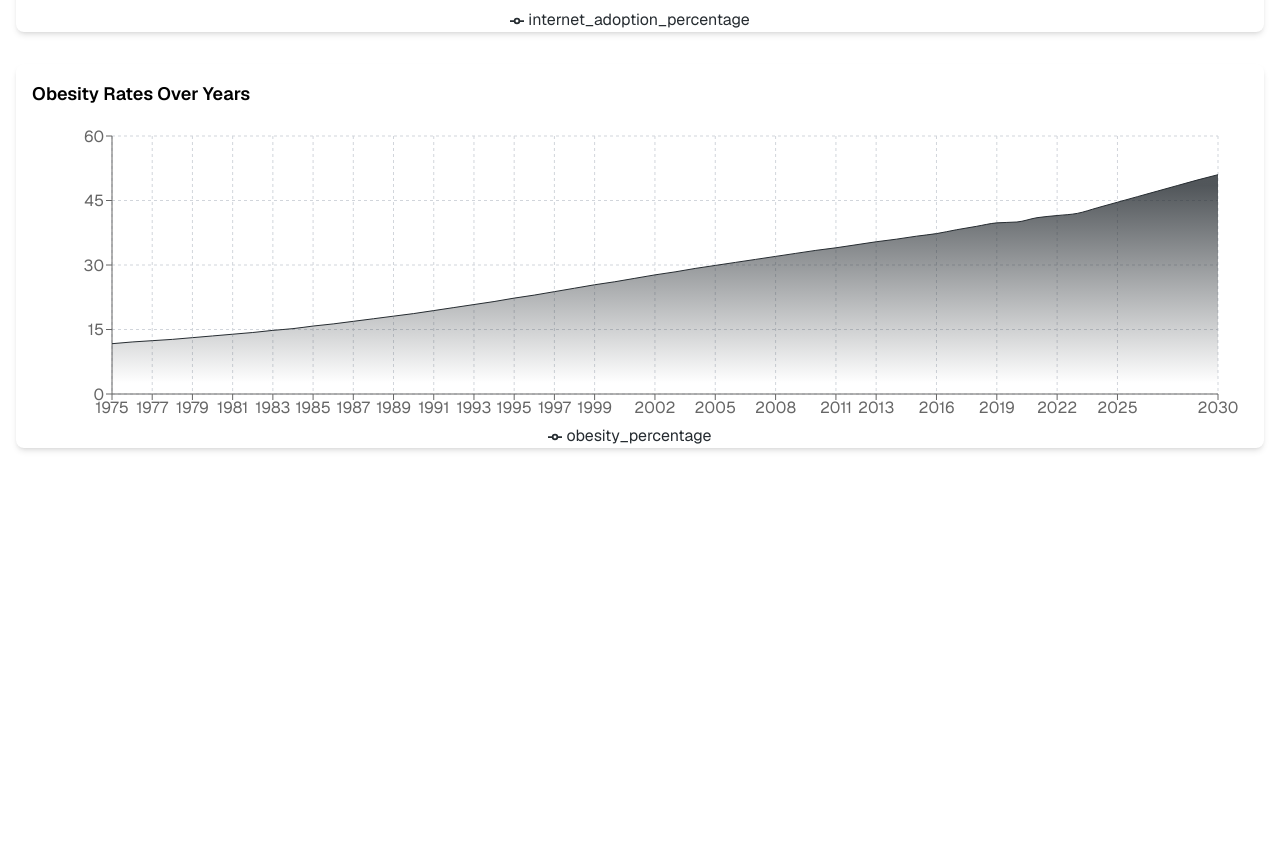
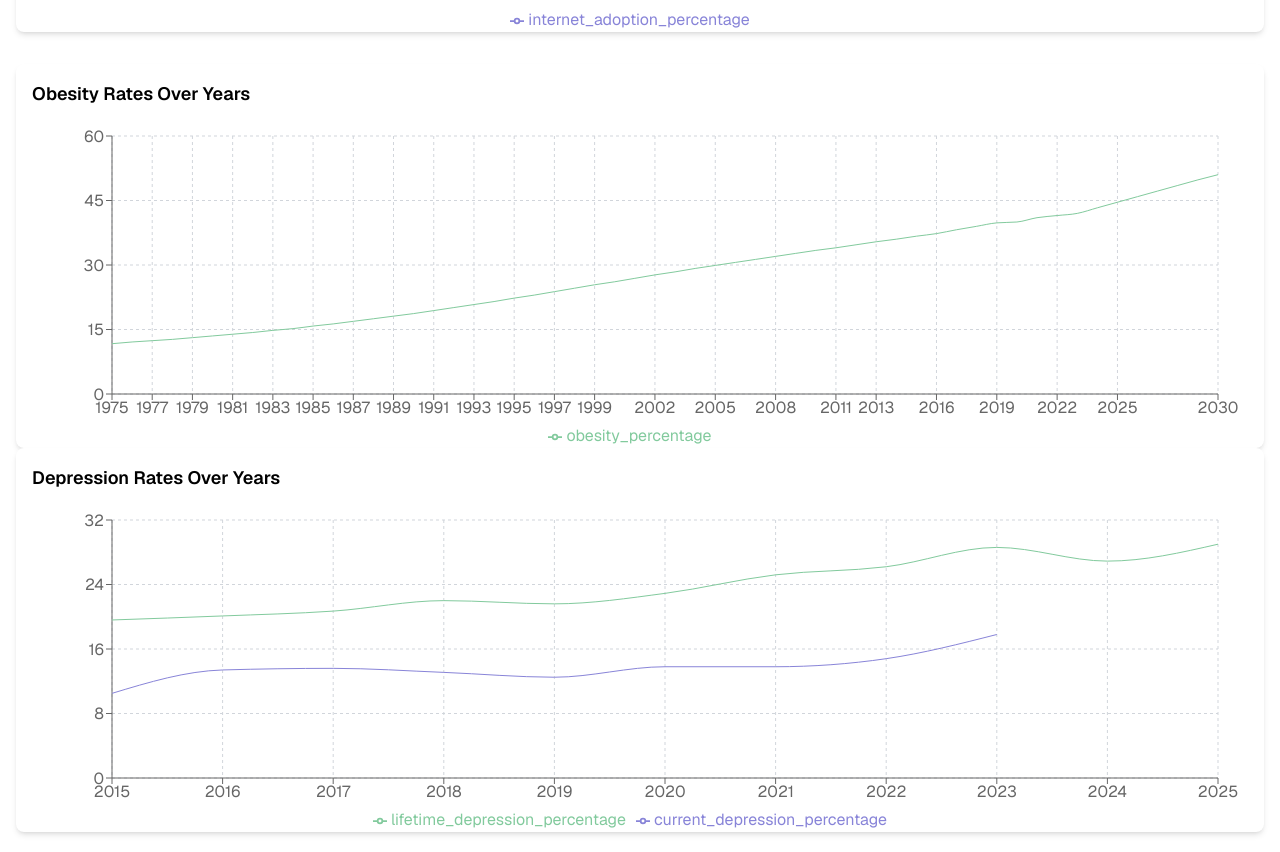
Before and after one commit to ParkerRex/crazyhealthstats.com, a Next.js app: page / in a window 1280 px wide. Shown: the part 412-1264 px from the top of the page. Before the commit the page ends 880 px from the top, so only its background shows below. Built offline with nearby package versions, Linux system fonts and the light colour scheme.

Commit message:
feat: depression chart

```diff
--- /dev/null
+++ b/public/data/depression.json
@@ -0,0 +1,57 @@
+[
+  {
+    "year": 2015,
+    "lifetime_depression_percentage": 19.6,
+    "current_depression_percentage": 10.5
+  },
+  {
+    "year": 2016,
+    "lifetime_depression_percentage": 20.1,
+    "current_depression_percentage": 13.4
+  },
+  {
+    "year": 2017,
+    "lifetime_depression_percentage": 20.7,
+    "current_depression_percentage": 13.6
+  },
+  {
+    "year": 2018,
+    "lifetime_depression_percentage": 22.0,
+    "current_depression_percentage": 13.1
+  },
+  {
+    "year": 2019,
+    "lifetime_depression_percentage": 21.6,
+    "current_depression_percentage": 12.5
+  },
+  {
+    "year": 2020,
+    "lifetime_depression_percentage": 22.9,
+    "current_depression_percentage": 13.8
+  },
+  {
+    "year": 2021,
+    "lifetime_depression_percentage": 25.2,
+    "current_depression_percentage": 13.8
+  },
+  {
+    "year": 2022,
+    "lifetime_depression_percentage": 26.2,
+    "current_depression_percentage": 14.8
+  },
+  {
+    "year": 2023,
+    "lifetime_depression_percentage": 28.6,
+    "current_depression_percentage": 17.8
+  },
+  {
+    "year": 2024,
+    "lifetime_depression_percentage": 26.9,
+    "current_depression_percentage": null
+  },
+  {
+    "year": 2025,
+    "lifetime_depression_percentage": 29.0,
+    "current_depression_percentage": null
+  }
+]
--- a/src/app/page.tsx
+++ b/src/app/page.tsx
@@ -8,16 +8,20 @@ import { fetchClientData } from '../utils/fetchData';
 export default function Home() {
   const [internetAdoptionData, setInternetAdoptionData] = useState([]);
   const [obesityData, setObesityData] = useState([]);
+  const [depressionData, setDepressionData] = useState([]);
 
   useEffect(() => {
     async function fetchData() {
       try {
         const internetData = await fetchClientData('/data/internet_adoption.json');
         const obesityData = await fetchClientData('/data/obesity.json');
+        const depressionData = await fetchClientData('/data/depression.json');
         console.log('Internet Adoption Data:', internetData);
         console.log('Obesity Data:', obesityData);
+        console.log('Depression Data:', depressionData);
         setInternetAdoptionData(internetData);
         setObesityData(obesityData);
+        setDepressionData(depressionData);
       } catch (error) {
         console.error('Failed to fetch data:', error);
       }
@@ -31,21 +35,34 @@ export default function Home() {
       <section className="mb-8">
         <LineChartHero
           data={internetAdoptionData}
-          categories={['internet_adoption_percentage']}
+          lines={[{ key: 'internet_adoption_percentage', color: '#8884d8' }]}
           legend={true}
           xAxisLabel="Year"
-          yAxisLabel={null} // Set to null if you don't want any label
+          yAxisLabel="Percentage"
           title="Internet Adoption Over Years"
         />
       </section>
       <section>
         <LineChartHero
           data={obesityData}
-          categories={['obesity_percentage']}
+          lines={[{ key: 'obesity_percentage', color: '#82ca9d' }]}
           legend={true}
           xAxisLabel="Year"
-          yAxisLabel={null} // Set to null if you don't want any label
+          yAxisLabel="Percentage"
           title="Obesity Rates Over Years"
+        />
+      </section>
+      <section>
+        <LineChartHero
+          data={depressionData}
+          lines={[
+            { key: 'lifetime_depression_percentage', color: '#82ca9d' },
+            { key: 'current_depression_percentage', color: '#8884d8' }
+          ]}
+          legend={true}
+          xAxisLabel="Year"
+          yAxisLabel="Percentage"
+          title="Depression Rates Over Years"
         />
       </section>
     </main>
--- a/src/components/LineChartHero.tsx
+++ b/src/components/LineChartHero.tsx
@@ -1,18 +1,17 @@
 
 "use client"
 
-import { AreaChart, XAxis, YAxis, CartesianGrid, Tooltip, Legend, Area, Line, ResponsiveContainer } from 'recharts';
+import { LineChart, XAxis, YAxis, CartesianGrid, Tooltip, Legend, Line, ResponsiveContainer } from 'recharts';
 import React from "react";
 
 interface ChartData {
 	year: number;
-	obesity_percentage: number;
-	isPrediction?: boolean; // Optional flag to indicate predictions
+	[key: string]: number | boolean | undefined;
 }
 
 interface LineChartHeroProps {
 	data: ChartData[];
-	categories: string[];
+	lines: { key: string; color: string; isPrediction?: boolean }[];
 	legend: boolean;
 	xAxisLabel: string;
 	yAxisLabel?: string | null;
@@ -20,7 +19,7 @@ interface LineChartHeroProps {
 }
 
 export default function LineChartHero({
-	data, categories, legend, xAxisLabel, yAxisLabel, title
+	data, lines, legend, xAxisLabel, yAxisLabel, title
 }: LineChartHeroProps) {
 	const tooltipFormatter = (value: number) => `${Math.round(value)}%`;
 
@@ -28,36 +27,33 @@ export default function LineChartHero({
 		<div className="w-full h-96 p-4 bg-white shadow-md rounded-lg">
 			{title && <h2 className="text-lg font-semibold mb-2">{title}</h2>}
 			<ResponsiveContainer width="100%" height="100%">
-				<AreaChart data={data} margin={{ top: 20, right: 30, left: 20, bottom: 20 }}>
+				<LineChart data={data} margin={{ top: 20, right: 30, left: 20, bottom: 20 }}>
 					<defs>
-						<linearGradient id="colorArea1" x1="0" y1="0" x2="0" y2="1">
+						<linearGradient id="colorLine1" x1="0" y1="0" x2="0" y2="1">
 							<stop offset="5%" stopColor="#262C31" stopOpacity={0.8} />
 							<stop offset="95%" stopColor="#262C31" stopOpacity={0} />
 						</linearGradient>
 					</defs>
 					<CartesianGrid strokeDasharray="3 3" className="stroke-gray-300" />
 					<XAxis dataKey="year" name={xAxisLabel} interval="preserveStartEnd" tickCount={data.length} className="text-gray-600" />
-					<YAxis className="text-gray-600" />
+					{yAxisLabel && (
+						<YAxis className="text-gray-600" />
+					)}
 					<Tooltip contentStyle={{ backgroundColor: '#f0f0f0', border: '1px solid #ccc' }} formatter={tooltipFormatter} />
 					{legend && <Legend className="text-gray-600" />}
-					<Area
-						type="monotone"
-						dataKey={categories[0]}
-						stroke="#262C31"
-						fillOpacity={1}
-						fill="url(#colorArea1)"
-						isAnimationActive={false}
-					/>
-					<Line
-						type="monotone"
-						dataKey={categories[0]}
-						stroke="#262C31"
-						strokeDasharray={(d: ChartData) => (d.isPrediction ? "5 5" : "")}
-						dot={false}
-						isAnimationActive={false}
-						strokeOpacity={(d: ChartData) => (d.isPrediction ? 0.6 : 1)}
-					/>
-				</AreaChart>
+					{lines.map((line, index) => (
+						<Line
+							key={index}
+							type="monotone"
+							dataKey={line.key}
+							stroke={line.color}
+							strokeDasharray={line.isPrediction ? "5 5" : ""}
+							dot={false}
+							isAnimationActive={false}
+							strokeOpacity={line.isPrediction ? 0.6 : 1}
+						/>
+					))}
+				</LineChart>
 			</ResponsiveContainer>
 		</div>
 	);
```
